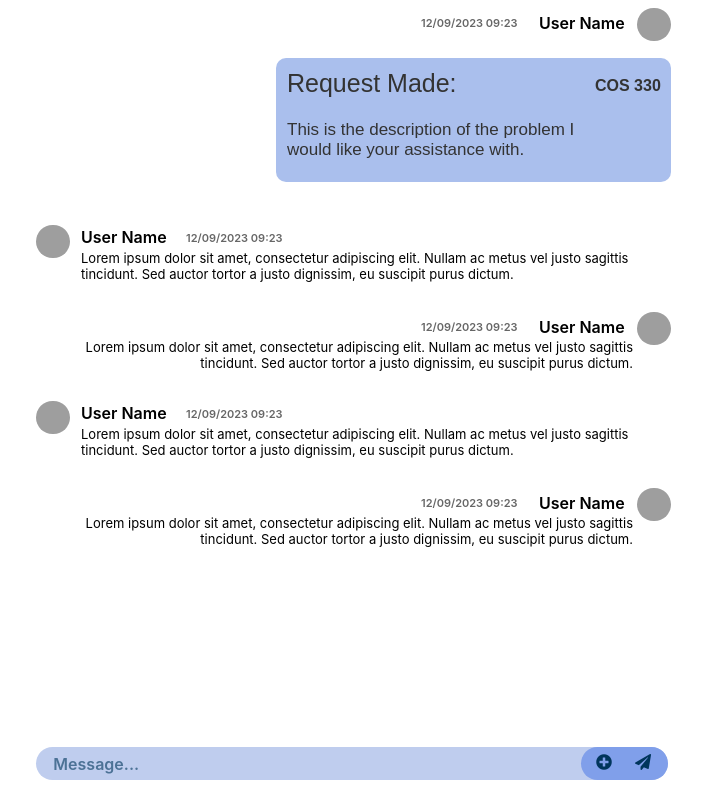
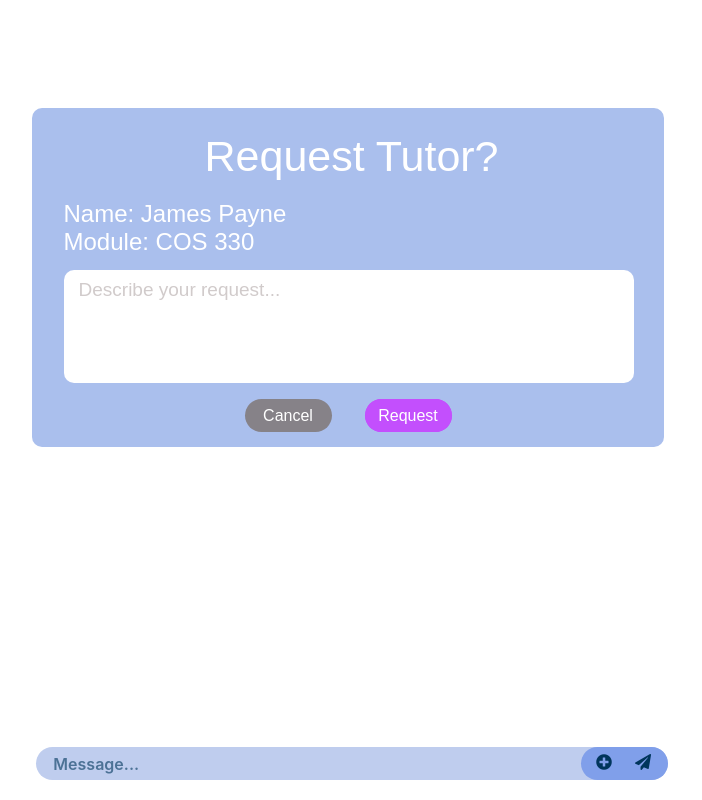
Before and after one commit to SameetKeshav/IMY320_Error-505, an Angular app: page / in a window 1280 px wide. Shown: the whole page, without its empty margins (284-986 px from the left). Built offline with nearby package versions, Linux system fonts and the light colour scheme; grey boxes are pictures that could not be loaded.

Commit message:
Update app.component.ts

```diff
--- a/src/app/app.component.ts
+++ b/src/app/app.component.ts
@@ -8,7 +8,7 @@ import { Component } from '@angular/core';
 export class AppComponent {
   title = 'OmniHub';
 
-  request = false;
+  request = true;
 
   requestChange() {
     this.request = false;
```
